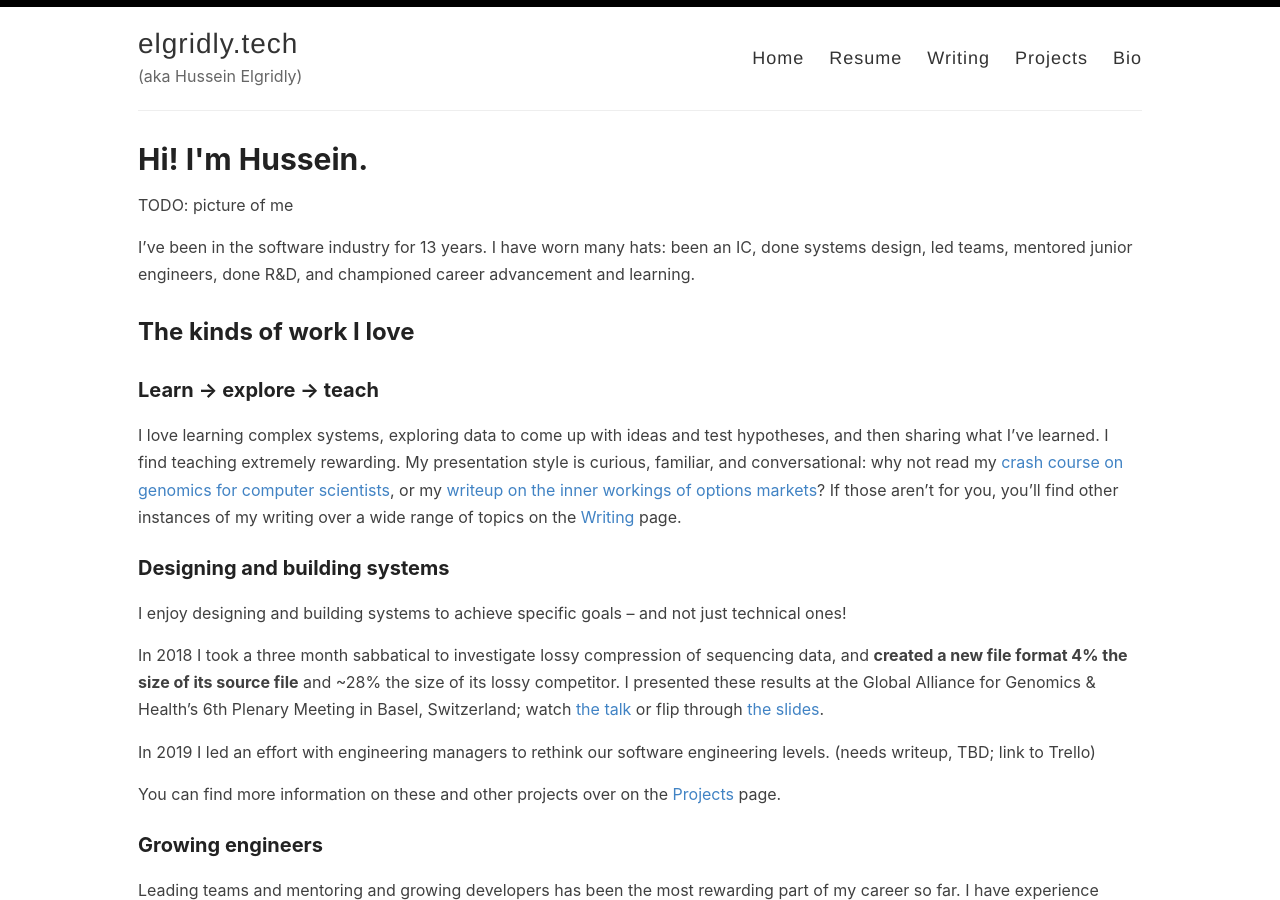
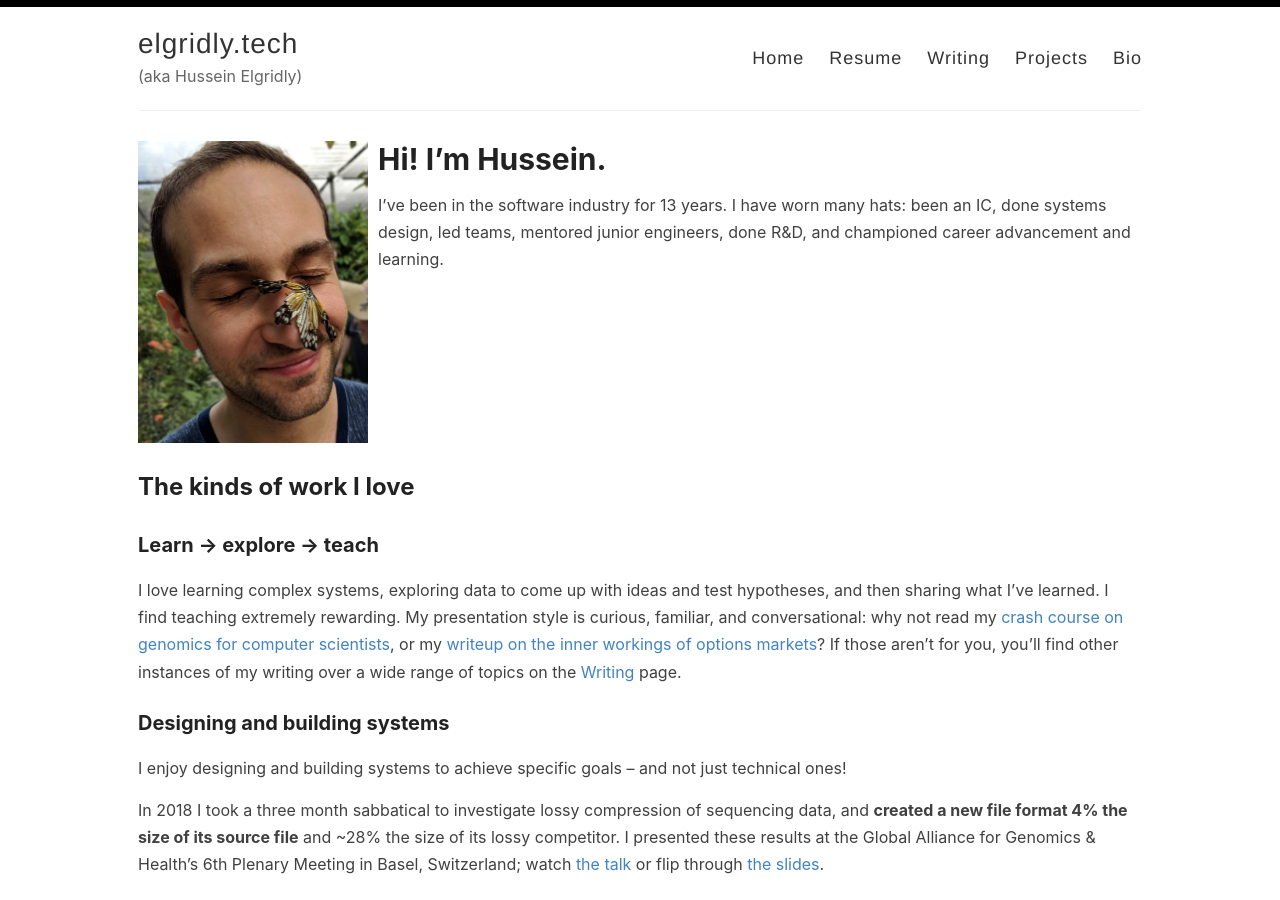
Before and after one commit to helgridly/helgridly.github.io, a Jekyll site: the page built from index.md, in a window 1280 px wide and 900 px high. Built offline with Jekyll 4.4.1, drawn with Linux system fonts in a browser that asks for light colours.

Commit message:
butterfly (#5)
it goes on my face

```diff
--- a/index.md
+++ b/index.md
@@ -1,12 +1,17 @@
 ---
 layout: page
-title: Hi! I'm Hussein.
+hidetitle: true
+title: Home
 permalink: /
 ---
 
-TODO: picture of me
+<img style="float:left; padding-right:10px" src="images/butterfly_face.jpg" width="240">
+
+# Hi! I'm Hussein.
 
 I've been in the software industry for 13 years. I have worn many hats: been an IC, done systems design, led teams, mentored junior engineers, done R&D, and championed career advancement and learning.
+
+<div style="clear:left"></div>
 
 ## The kinds of work I love
 
```
Also changed, not shown: images/butterfly_face.jpg (added).
